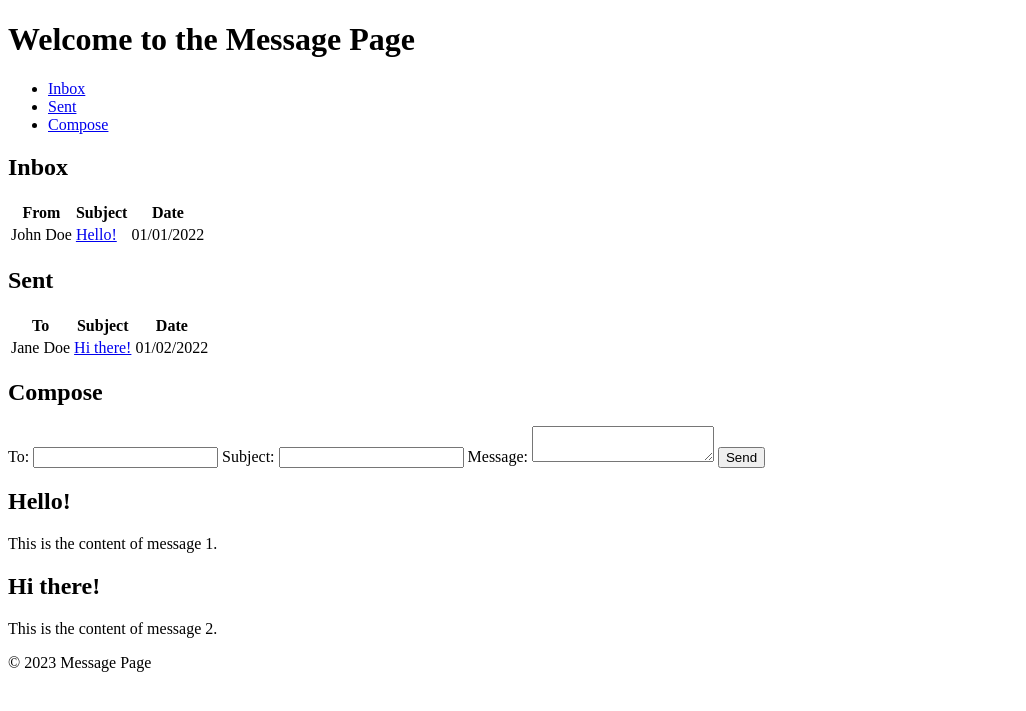
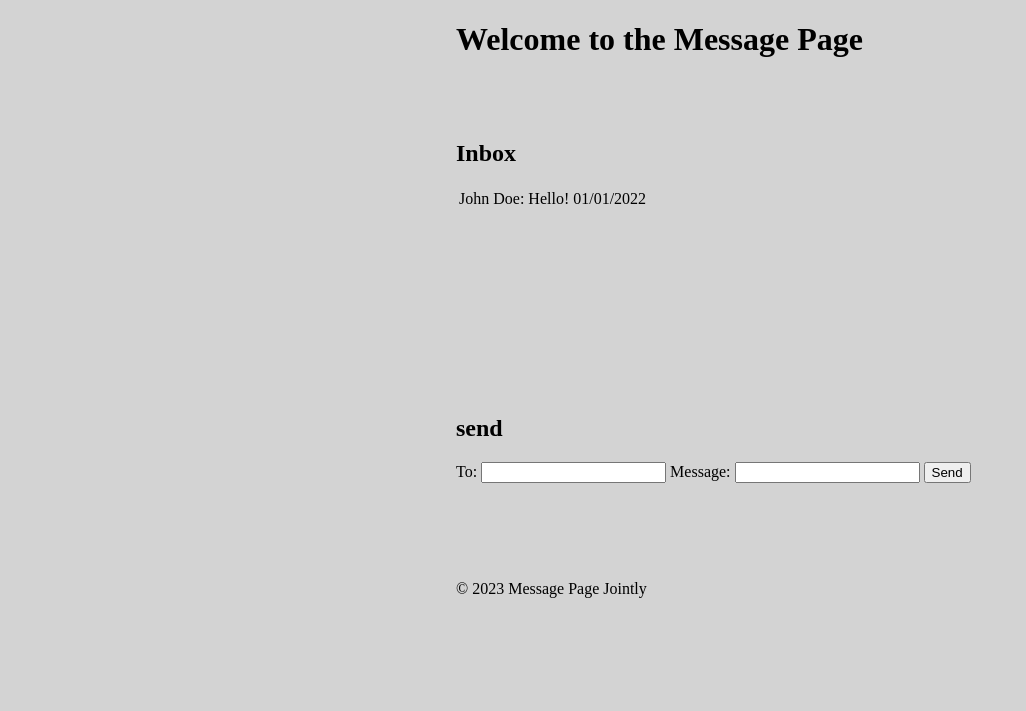
Before and after one commit to CarlosA16/Jointly, a PHP site: page /message_home.php in a window 1280 px wide. Shown: the top 711 px of the page, without its empty margins (0-1026 px from the left). Run offline with PHP 8.4, Linux system fonts and the light colour scheme.

Commit message:
message home update

```diff
--- /dev/null
+++ b/Message_home.css
@@ -0,0 +1,29 @@
+body{
+    background:lightgray;
+    color: black;
+    justify-content: center;
+    padding-left: 35%;
+}
+
+header{
+    margin-bottom: 10%;
+}
+
+#main{
+    display:flex;
+    justify-content:center;
+    gap:20px;
+    margin-top: 35%;
+}
+button{
+    height: 35px;
+    margin-top: 25px;
+}
+
+#send{
+    margin-top: 25%;
+}
+
+footer{
+    padding-top: 10%;
+}
--- a/message_home.php
+++ b/message_home.php
@@ -1,6 +1,7 @@
 <!DOCTYPE html>
 <html>
   <head>
+  <link rel="stylesheet" href="Message_home.css">
     <title>Message Page</title>
   </head>
   <body>
@@ -8,78 +9,37 @@
       <h1>Welcome to the Message Page</h1>
     </header>
 
-    <nav>
-      <ul>
-        <li><a href="#inbox">Inbox</a></li>
-        <li><a href="#sent">Sent</a></li>
-        <li><a href="#compose">Compose</a></li>
-      </ul>
-    </nav>
 
     <main>
       <section id="inbox">
         <h2>Inbox</h2>
         <table>
           <tr>
-            <th>From</th>
-            <th>Subject</th>
-            <th>Date</th>
-          </tr>
-          <!-- Add rows for each message in the inbox -->
-          <tr>
-            <td>John Doe</td>
-            <td><a href="#message-1">Hello!</a></td>
+            <td>John Doe:</td>
+            <!-- <td> profile pic here</td> -->
+            <td><a>Hello!</a></td>
             <td>01/01/2022</td>
           </tr>
         </table>
       </section>
+    </main>
 
-      <section id="sent">
-        <h2>Sent</h2>
-        <table>
-          <tr>
-            <th>To</th>
-            <th>Subject</th>
-            <th>Date</th>
-          </tr>
-          <!-- Add rows for each message in the sent folder -->
-          <tr>
-            <td>Jane Doe</td>
-            <td><a href="#message-2">Hi there!</a></td>
-            <td>01/02/2022</td>
-          </tr>
-        </table>
-      </section>
-
-      <section id="compose">
-        <h2>Compose</h2>
+      <section id="send">
+        <h2>send</h2>
         <form>
           <label for="to">To:</label>
           <input type="text" id="to" name="to">
 
-          <label for="subject">Subject:</label>
-          <input type="text" id="subject" name="subject">
-
           <label for="message">Message:</label>
-          <textarea id="message" name="message"></textarea>
+          <input id="message" name="message"></input>
 
           <input type="submit" value="Send">
         </form>
       </section>
 
-      <section id="message-1">
-        <h2>Hello!</h2>
-        <p>This is the content of message 1.</p>
-      </section>
-
-      <section id="message-2">
-        <h2>Hi there!</h2>
-        <p>This is the content of message 2.</p>
-      </section>
-    </main>
 
     <footer>
-      <p>&copy; 2023 Message Page</p>
+      <p>&copy; 2023 Message Page Jointly</p>
     </footer>
   </body>
 </html>
```
